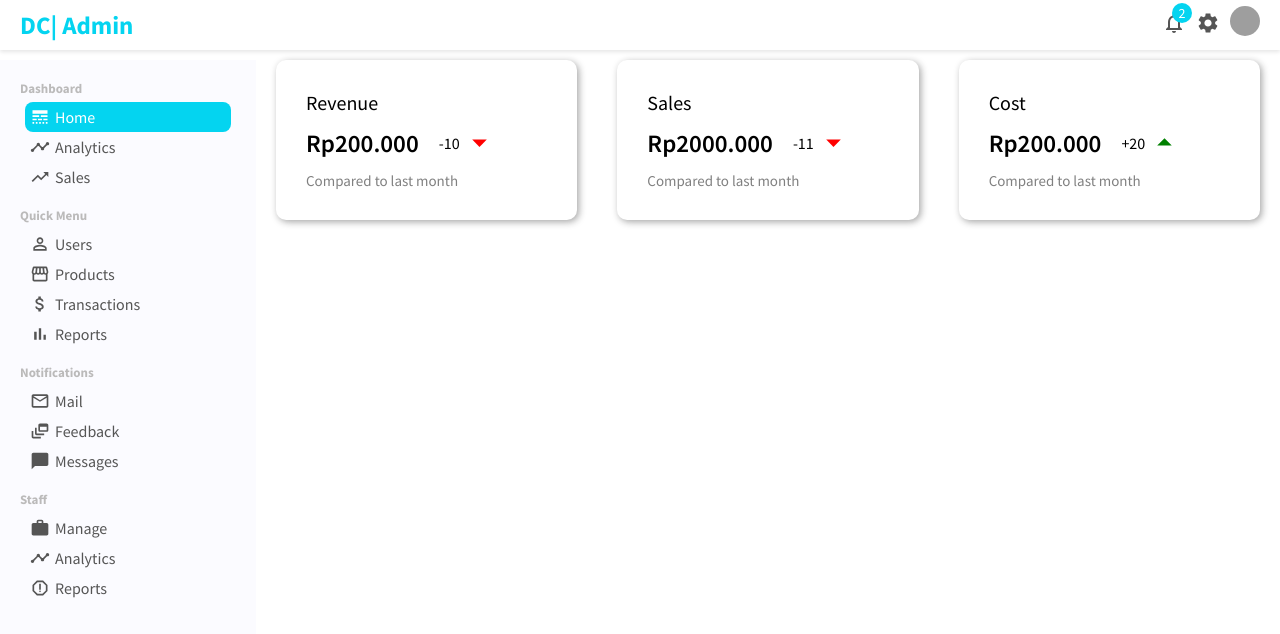
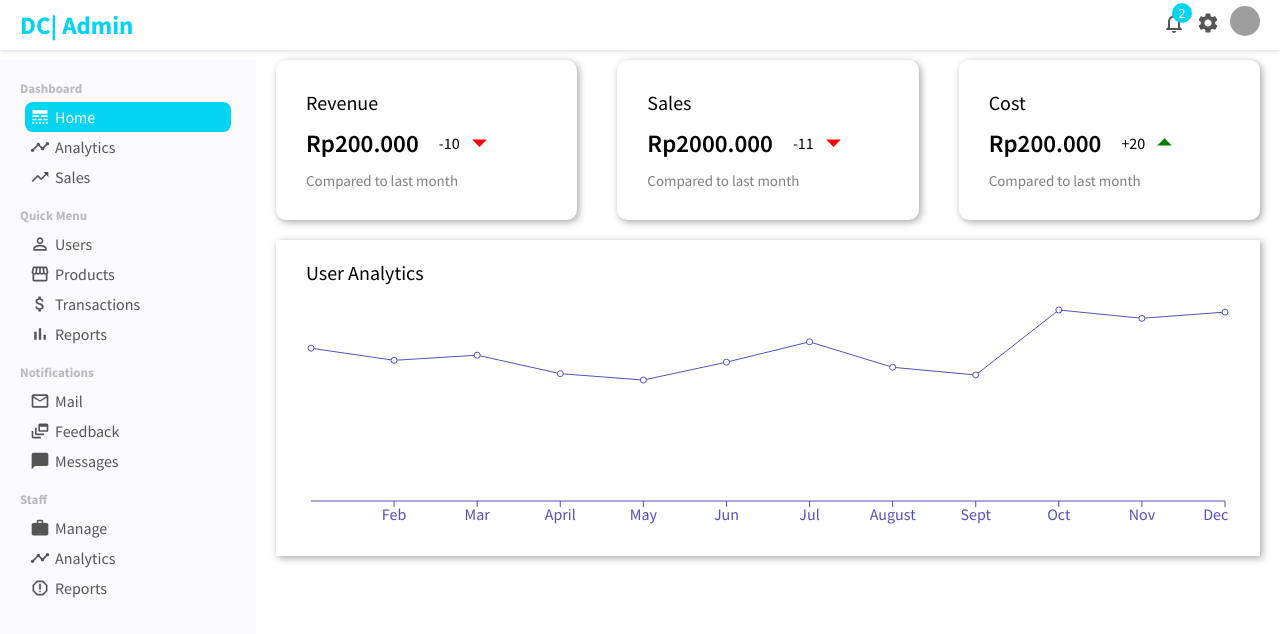
Before and after one commit to hakimamarullah/DreamCloth-Admin-Console, a React (Create React App) app: page / in a window 1280 px wide. Shown: the top 634 px of the page. Built offline with nearby package versions, Linux system fonts and the light colour scheme; grey boxes are pictures that could not be loaded.

Commit message:
Chart component

```diff
--- /dev/null
+++ b/src/components/chart/Chart.jsx
@@ -0,0 +1,28 @@
+import React from 'react';
+import {
+  LineChart,
+  Line,
+  XAxis,
+  CartesianGrid,
+  Tooltip,
+  ResponsiveContainer,
+} from 'recharts';
+import './chart.css';
+
+const Chart = ({ title, data, dataKey, grid }) => {
+  return (
+    <div className='chart'>
+      <h3 className='chartTitle'>{title}</h3>
+      <ResponsiveContainer width='100%' aspect={4 / 1}>
+        <LineChart data={data}>
+          <XAxis dataKey='name' stroke='#5550bd' />
+          <Line dataKey={dataKey} stroke='#5550bd' />
+          <Tooltip />
+          {grid && <CartesianGrid stroke='#e0dfdf' strokeDasharray='5 5' />}
+        </LineChart>
+      </ResponsiveContainer>
+    </div>
+  );
+};
+
+export default Chart;
--- /dev/null
+++ b/src/components/chart/chart.css
@@ -0,0 +1,13 @@
+.chart {
+    margin: 20px;
+    padding: 20px 30px;
+    box-shadow: 2px 2px 7px 0px rgba(26, 25, 25, 0.39);
+    -webkit-box-shadow: 2px 2px 7px 0px rgba(26, 25, 25, 0.39);
+    -moz-box-shadow: 2px 2px 7px 0px rgba(26, 25, 25, 0.39);
+}
+
+.chartTitle{
+    margin-bottom: 20px;
+    font-size: 20px;
+    font-weight: 500;
+}
--- a/src/components/featuredinfo/FeaturedInfo.jsx
+++ b/src/components/featuredinfo/FeaturedInfo.jsx
@@ -9,7 +9,7 @@
           <span className='featuredMoney'>Rp200.000</span>
           <span className='featuredMoneyRate'>
             -10
-            <ArrowDropDown className='featuredIcon negative'/>
+            <ArrowDropDown className='featuredIcon negative' />
           </span>
         </div>
         <span className='featuredSubtitle'>Compared to last month</span>
@@ -20,7 +20,7 @@
           <span className='featuredMoney'>Rp2000.000</span>
           <span className='featuredMoneyRate'>
             -11
-            <ArrowDropDown className='featuredIcon negative'/>
+            <ArrowDropDown className='featuredIcon negative' />
           </span>
         </div>
         <span className='featuredSubtitle'>Compared to last month</span>
@@ -31,7 +31,7 @@
           <span className='featuredMoney'>Rp200.000</span>
           <span className='featuredMoneyRate'>
             +20
-            <ArrowDropUp className='featuredIcon'/>
+            <ArrowDropUp className='featuredIcon' />
           </span>
         </div>
         <span className='featuredSubtitle'>Compared to last month</span>
--- /dev/null
+++ b/src/data.js
@@ -0,0 +1,50 @@
+export const data = [
+    {
+      name: 'Jan',
+      'Active User': 2400,
+    },
+    {
+      name: 'Feb',
+      'Active User': 2210,
+    },
+    {
+      name: 'Mar',
+      'Active User': 2290,
+    },
+    {
+      name: 'April',
+      'Active User': 2000,
+    },
+    {
+      name: 'May',
+      'Active User': 1900,
+    },
+    {
+      name: 'Jun',
+      'Active User': 2181,
+    },
+    {
+      name: 'Jul',
+      'Active User': 2500,
+    },
+    {
+      name: 'August',
+      'Active User': 2100,
+    },
+    {
+      name: 'Sept',
+      'Active User': 1980,
+    },
+    {
+      name: 'Oct',
+      'Active User': 3000,
+    },
+    {
+      name: 'Nov',
+      'Active User': 2870,
+    },
+    {
+      name: 'Dec',
+      'Active User': 2967,
+    },
+  ];
--- a/src/pages/home/Home.jsx
+++ b/src/pages/home/Home.jsx
@@ -1,11 +1,13 @@
 import React from 'react';
+import Chart from '../../components/chart/Chart';
 import FeaturedInfo from '../../components/featuredinfo/FeaturedInfo';
 import './home.css';
-
+import { data } from '../../data';
 const Home = () => {
   return (
     <div className='home'>
       <FeaturedInfo />
+      <Chart title='User Analytics' data={data} dataKey='Active User'/>
     </div>
   );
 };
```
